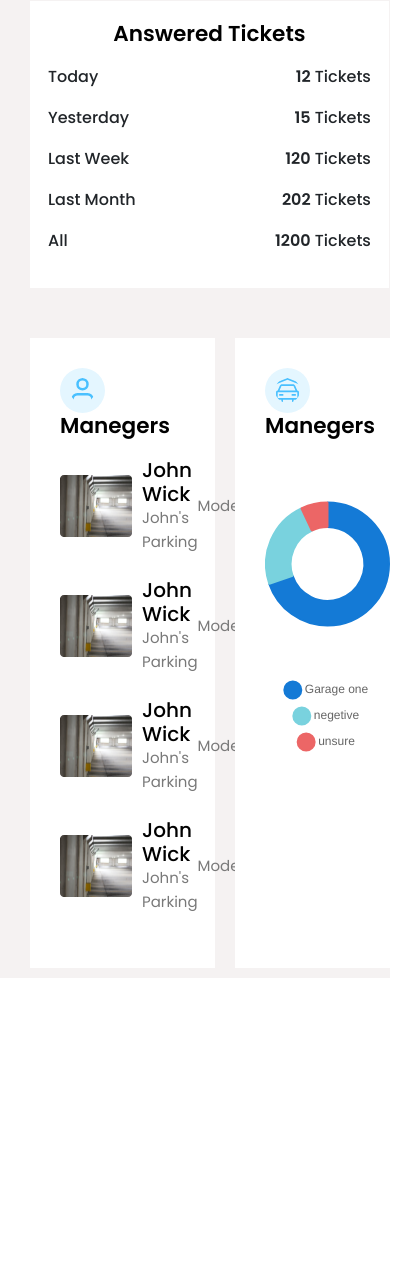
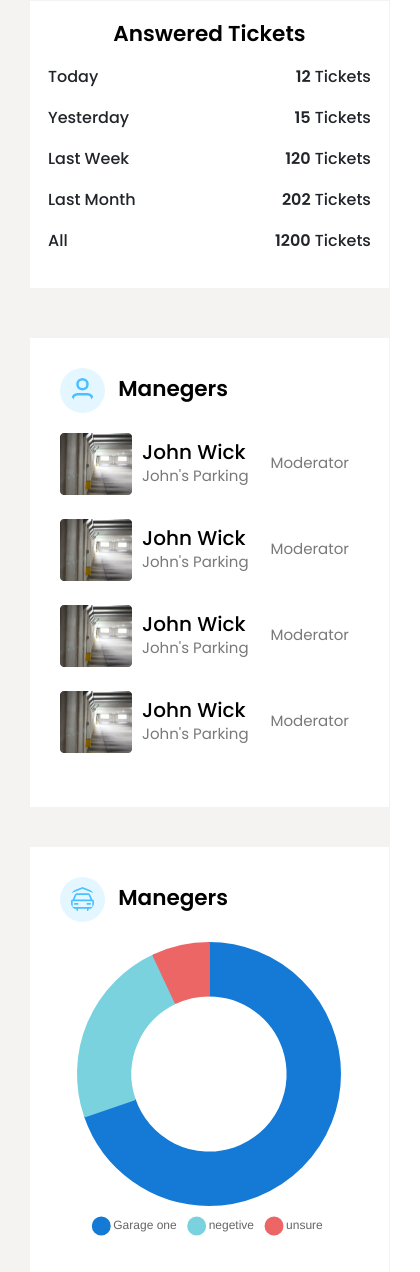
Before and after one commit to AbuRaihan1/adesh-vai-dashboard-last, a plain HTML site: page wlcmDashboard.html in a window 390 px wide. Shown: the part 968-2240 px from the top of the page, 420 px wide, since content can reach past the window. Before the commit the page ends 1946 px from the top, so only its background shows below. Drawn offline with nearby package versions, Linux system fonts and the light colour scheme; files whose address does not match are found by name.

Commit message:
done doughnut chart allignment

```diff
--- a/assets/css/graph.css
+++ b/assets/css/graph.css
@@ -174,6 +174,7 @@ input:checked + .slider:before {
 .managers {
   background: white;
   padding: 30px;
+  margin-bottom: 30px;
 }
 
 .managerTitle {
@@ -234,17 +235,26 @@ input:checked + .slider:before {
 .garages {
   background: white;
   padding: 30px;
+  margin-bottom: 30px;
 }
 /* manager and garage end here  */
 
 /* graph responsiveness here start */
-@media screen and (max-width: 992px) {
+@media screen and (max-width: 980px) {
   .lastWeekAndAnswerTicket {
     flex-direction: column;
   }
 
   .commonClassForLastWeek {
     width: 97% !important;
+  }
+
+  .managersAndGaraegs {
+    flex-direction: column;
+  }
+
+  .commonClassForManagerAndGarages {
+    width: 97%;
   }
 }
 @media screen and (max-width: 600px) {
```
Also changed, not shown: wlcmDashboard.html (+0 -1 lines).
